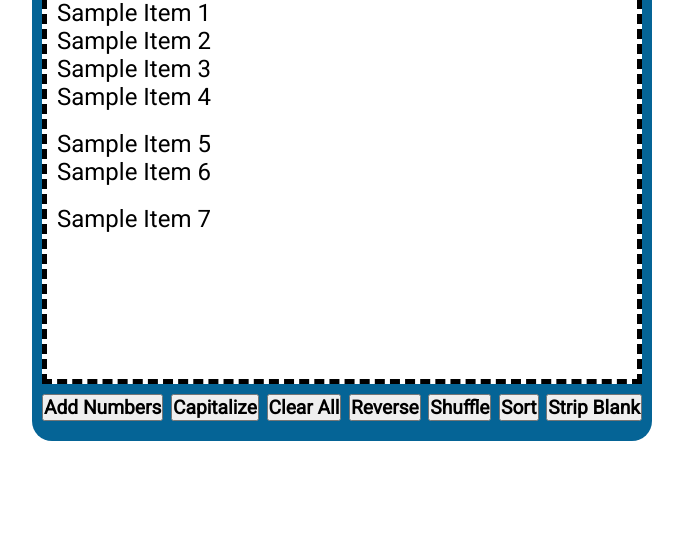
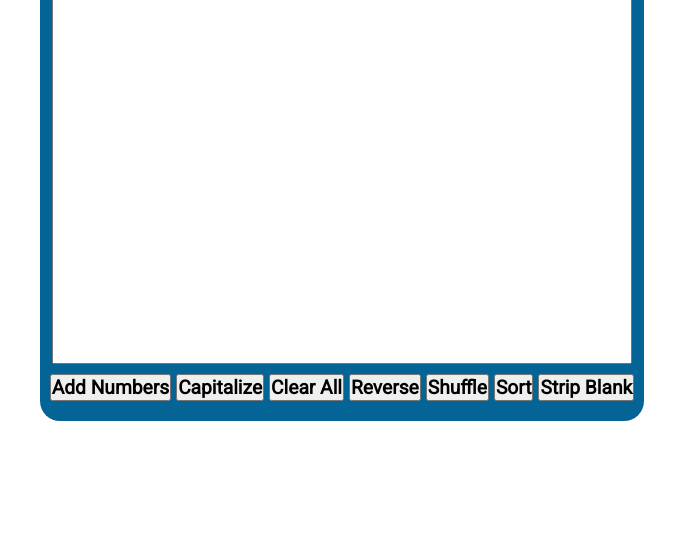
Before and after one commit to retrysamurai/cse391assign2, a plain HTML site: page task3.html in a window 1280 px wide. Shown: the part 262-800 px from the top of the page, without its empty margins (298-981 px from the left). Drawn offline with Linux system fonts and the light colour scheme.

Commit message:
added textarea to task3

```diff
--- a/style.css
+++ b/style.css
@@ -219,6 +219,10 @@ body {
   background-color: rgb(5, 100, 150);
   padding: 10px;
   border-radius: 20px;
+  display: flex;
+  flex-direction: column;
+  justify-content: center;
+  align-items: center;
 }
 
 .magic p#magic-title {
@@ -263,4 +267,10 @@ body {
   font-weight: bold;
 }
 
+.magic #input-text {
+  width: 580px;
+  height: 380px;
+  resize: none;
+}
+
 /* ****-****-****-****-**** */
--- a/task3.html
+++ b/task3.html
@@ -1,5 +1,6 @@
 <!DOCTYPE html>
 <html lang="en">
+
 <head>
   <meta charset="UTF-8" />
   <meta http-equiv="X-UA-Compatible" content="IE=edge" />
@@ -7,6 +8,7 @@
   <link rel="stylesheet" href="style.css" />
   <title>Task 3</title>
 </head>
+
 <body>
   <div class="home-links">
     <a href="./index.html">Home</a>
@@ -16,7 +18,8 @@
   <div class="container">
     <div class="magic">
       <p id="magic-title">Magic!</p>
-        <div class="screen">
+      <textarea id="input-text" cols="30" rows="10"></textarea>
+      <!--       <div class="screen">
         <p>Sample Item 1</p>
         <p>Sample Item 2</p>
         <p>Sample Item 3</p>
@@ -26,7 +29,7 @@
         <p>Sample Item 6</p>
         <br />
         <p>Sample Item 7</p>
-        </div>
+      </div> -->
       <div class="btns">
         <button id="add">Add Numbers</button>
         <button id="cap">Capitalize</button>
@@ -40,4 +43,5 @@
   </div>
   <script src="script3.js"></script>
 </body>
+
 </html>
```
Also changed, not shown: index.html (+3 -0 lines). Lines whose indentation alone changed are shown as unchanged.
